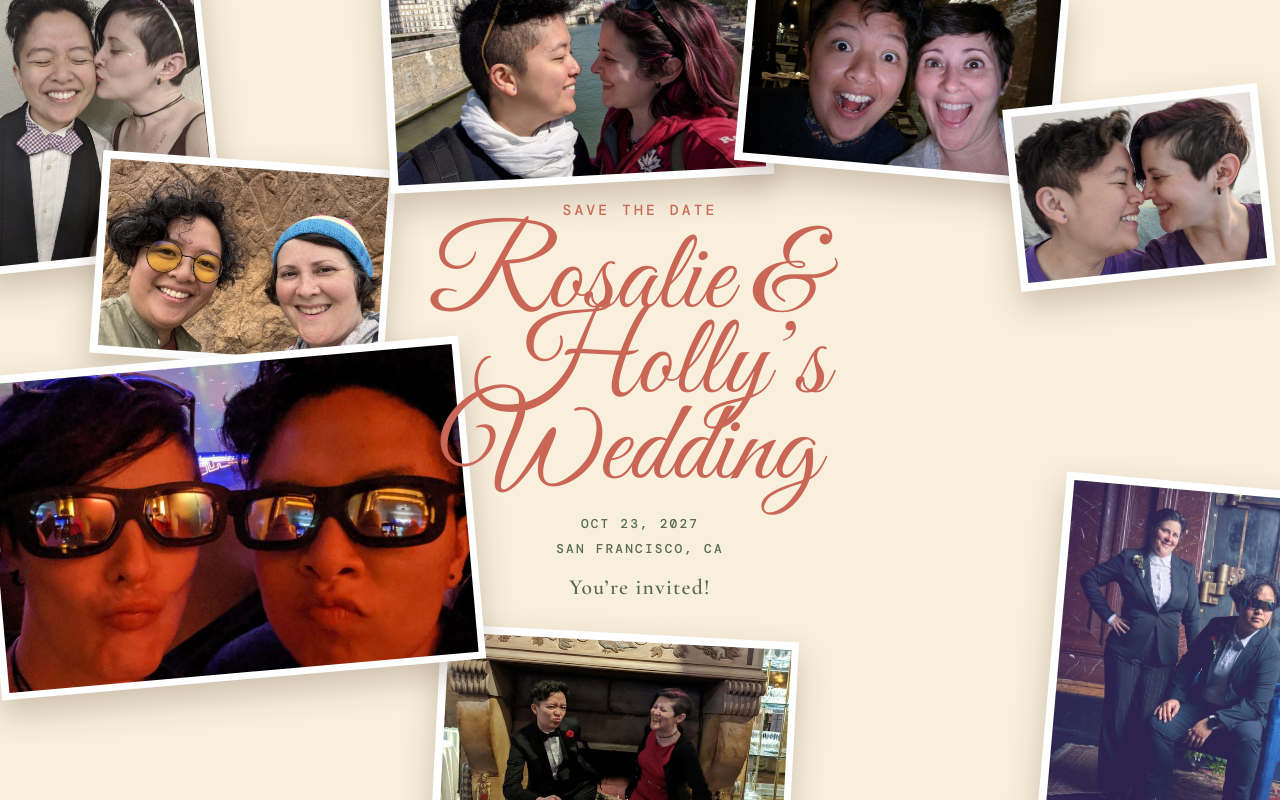
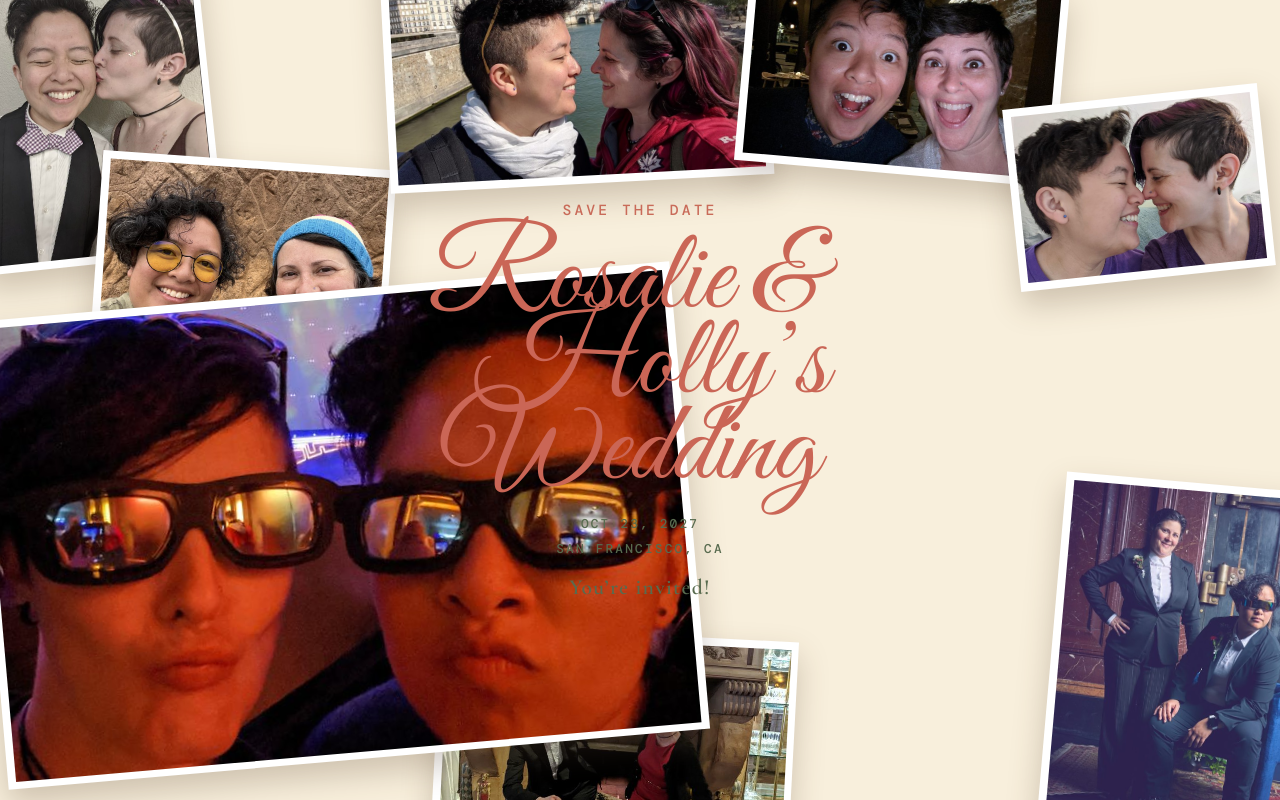
Before and after one commit to rosatolen/wedding, a website built with Vite: page index.html in a window 1280 px wide. Built offline with nearby package versions, Linux system fonts and the light colour scheme.

Commit message:
Make desktop lower photo overlap visible

```diff
--- a/styles.css
+++ b/styles.css
@@ -14,6 +14,6 @@ h1 span:nth-child(1) { transform: translateX(-.13em); } h1 span:nth-child(2) { t
 .collage { position: absolute; z-index: 2; inset: 0; pointer-events: none; }.photo { position: absolute; margin: 0; padding: clamp(.35rem, .6vw, .55rem); background: #fff; box-shadow: 0 .9rem 1.9rem rgb(84 60 42 / .26); }.photo img { display: block; width: 100%; height: 100%; object-fit: cover; }
 .photo--tuxedo { top: -6%; left: -2.5%; width: 19%; aspect-ratio: .78; transform: rotate(-6deg); }.photo--glasses { top: 20%; left: 7.5%; width: 23%; aspect-ratio: 1.45; transform: rotate(4deg); }.photo--paris { top: -9%; left: 30%; width: 30%; aspect-ratio: 1.5; transform: rotate(-3deg); }
 .photo--restaurant { top: -3%; left: 58%; width: 25%; aspect-ratio: 1.62; transform: rotate(5deg); }.photo--nose { top: 12%; left: 79%; width: 20%; aspect-ratio: 1.4; transform: rotate(-6deg); }
-.photo--neon { bottom: 15%; left: -1%; z-index: 3; width: 38%; aspect-ratio: 1.5; transform: rotate(-5deg); }.photo--fireplace { bottom: -9%; left: 34%; width: 28%; aspect-ratio: 1.5; transform: rotate(3deg); }.photo--door { bottom: -8%; right: -4%; width: 22%; aspect-ratio: .74; transform: rotate(5deg); }
+.photo--neon { bottom: 5%; left: -1%; z-index: 3; width: 55%; aspect-ratio: 1.5; transform: rotate(-5deg); }.photo--fireplace { bottom: -9%; left: 34%; width: 28%; aspect-ratio: 1.5; transform: rotate(3deg); }.photo--door { bottom: -8%; right: -4%; width: 22%; aspect-ratio: .74; transform: rotate(5deg); }
 @media (max-width: 700px) { .invitation { padding: 1rem .75rem; }.photo--tuxedo { top: -3%; left: -6%; width: 29%; }.photo--glasses { top: 9%; left: 14%; width: 38%; }.photo--paris { top: -2%; left: 44%; width: 42%; }.photo--restaurant { top: 4%; left: 70%; right: auto; width: 36%; }.photo--nose { top: 13%; left: 76%; right: auto; width: 32%; }.photo--neon { bottom: 8%; left: -10%; width: 58%; }.photo--fireplace { bottom: -8%; left: 22%; width: 62%; }.photo--door { bottom: -10%; right: -10%; width: 40%; } h1 { font-size: clamp(3.9rem, 17vw, 5.6rem); line-height: .72; } }
 @media (max-width: 380px) { h1 { font-size: clamp(3.6rem, 17vw, 4.5rem); } .details p { font-size: .58rem; letter-spacing: .13em; } }
```
